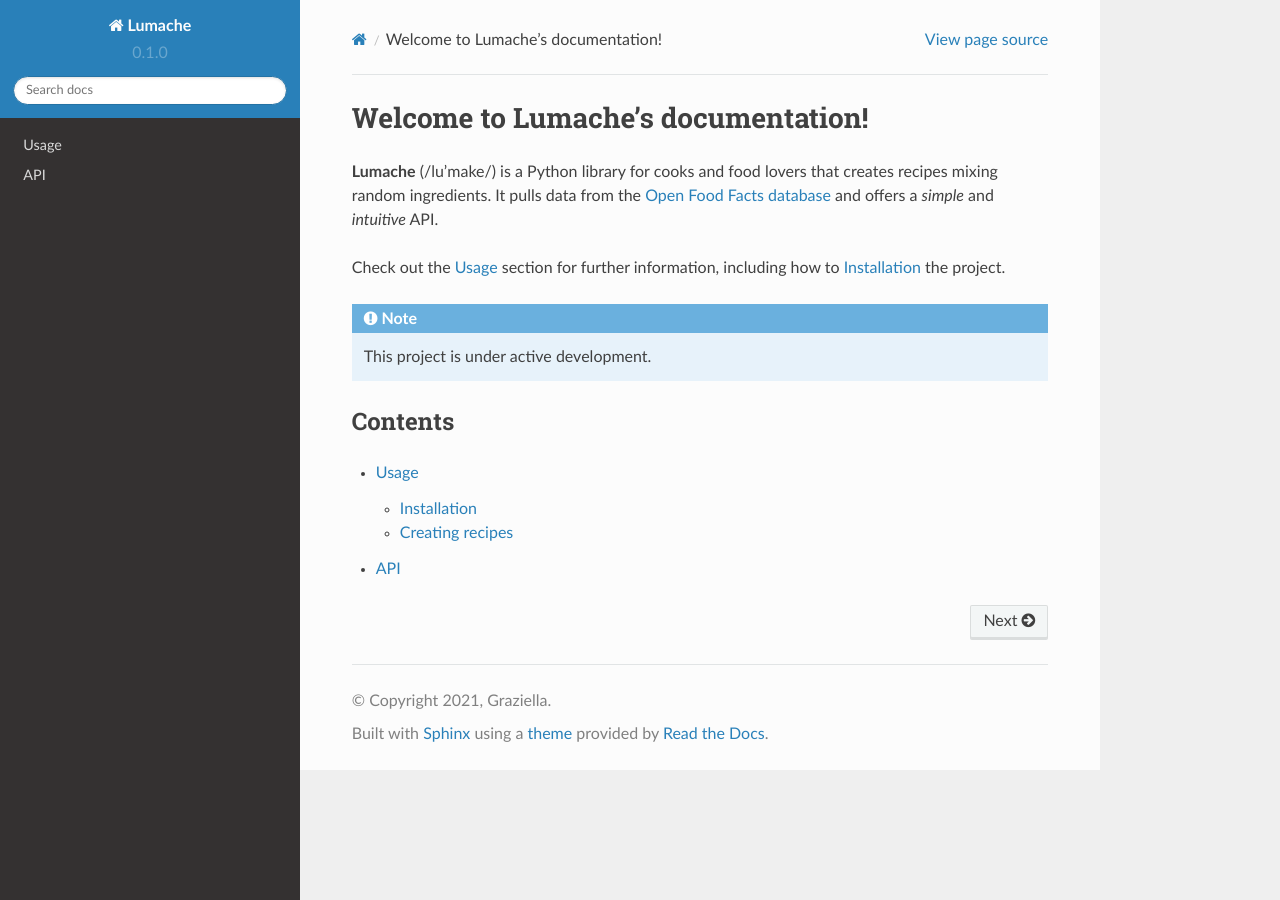
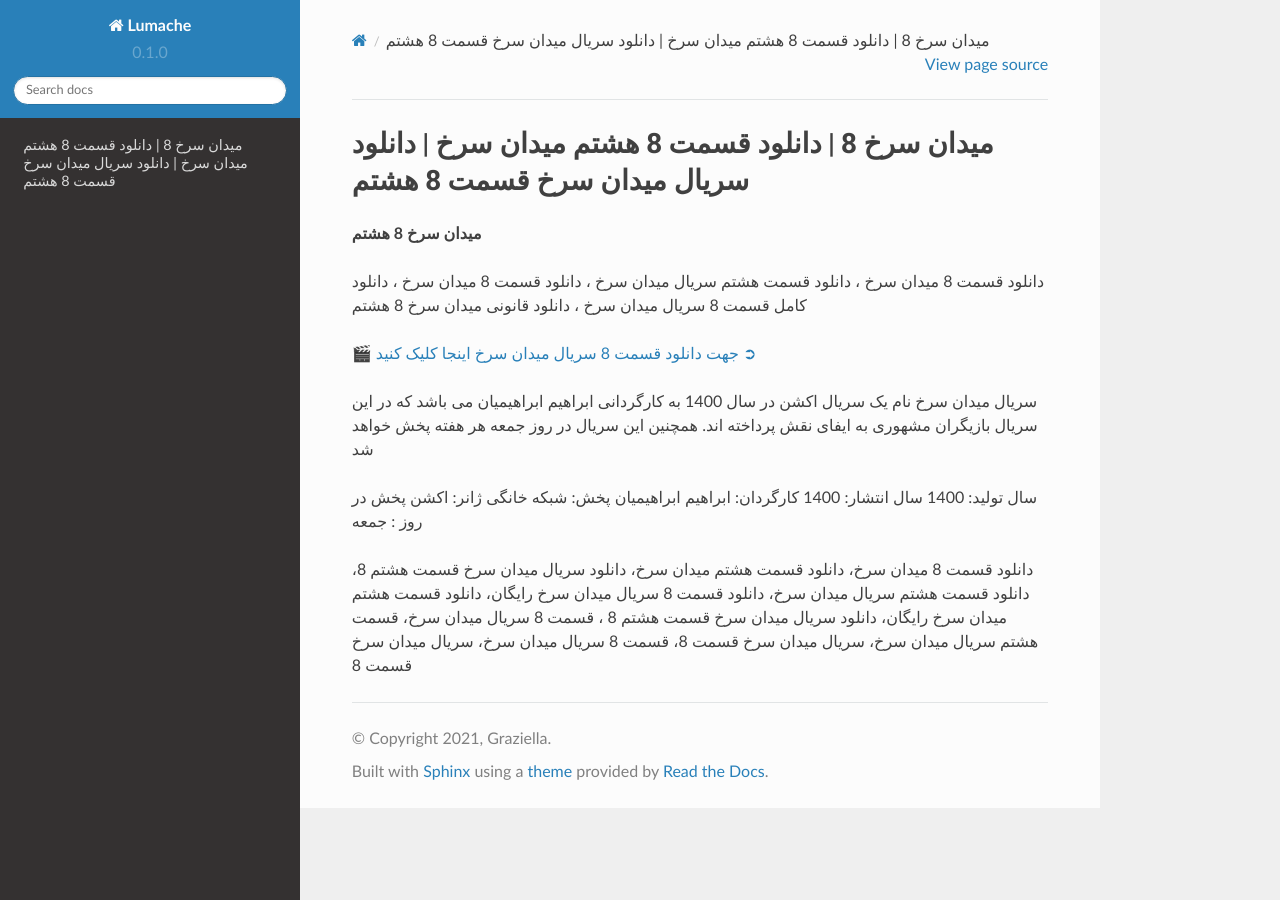
Before and after one commit to filmva/meydanesorkh8, a Sphinx documentation site: the page built from docs/source/index.rst, in a window 1280 px wide. Built offline with Sphinx 7.4.7 and the Read the Docs theme 2.0.0, drawn with Linux system fonts in a browser that asks for light colours.

Commit message:
Update index.rst

```diff
--- a/docs/source/index.rst
+++ b/docs/source/index.rst
@@ -1,22 +1,20 @@
-Welcome to Lumache's documentation!
+میدان سرخ 8 | دانلود قسمت 8 هشتم میدان سرخ | دانلود سریال میدان سرخ قسمت 8 هشتم
 ===================================
 
-**Lumache** (/lu'make/) is a Python library for cooks and food lovers
-that creates recipes mixing random ingredients.
-It pulls data from the `Open Food Facts database <https://world.openfoodfacts.org/>`_
-and offers a *simple* and *intuitive* API.
+**میدان سرخ 8 هشتم**
 
-Check out the :doc:`usage` section for further information, including
-how to :ref:`installation` the project.
+دانلود قسمت 8 میدان سرخ ، دانلود قسمت هشتم سریال میدان سرخ ، دانلود قسمت 8 میدان سرخ ، دانلود کامل قسمت 8 سریال میدان سرخ ، دانلود قانونی میدان سرخ 8 هشتم
 
-.. note::
+`🎬 جهت دانلود قسمت 8 سریال میدان سرخ اینجا کلیک کنید ➲ <https://b2n.ir/n46710>`_
 
-   This project is under active development.
+سریال میدان سرخ نام یک سریال اکشن در سال 1400 به کارگردانی ابراهیم ابراهیمیان می باشد که در این سریال بازیگران مشهوری به ایفای نقش پرداخته اند. همچنین این سریال در روز جمعه هر هفته پخش خواهد شد
 
-Contents
---------
+سال تولید: 1400
+سال انتشار: 1400
+کارگردان: ابراهیم ابراهیمیان
+پخش: شبکه خانگی
+ژانر: اکشن
+پخش در روز : جمعه
 
-.. toctree::
 
-   usage
-   api
+دانلود قسمت 8 میدان سرخ، دانلود قسمت هشتم میدان سرخ، دانلود سریال میدان سرخ قسمت هشتم 8، دانلود قسمت هشتم سریال میدان سرخ، دانلود قسمت 8 سریال میدان سرخ رایگان، دانلود قسمت هشتم میدان سرخ رایگان، دانلود سریال میدان سرخ قسمت هشتم 8 ، قسمت 8 سریال میدان سرخ، قسمت هشتم سریال میدان سرخ، سریال میدان سرخ قسمت 8، قسمت 8 سریال میدان سرخ، سریال میدان سرخ قسمت 8
```
